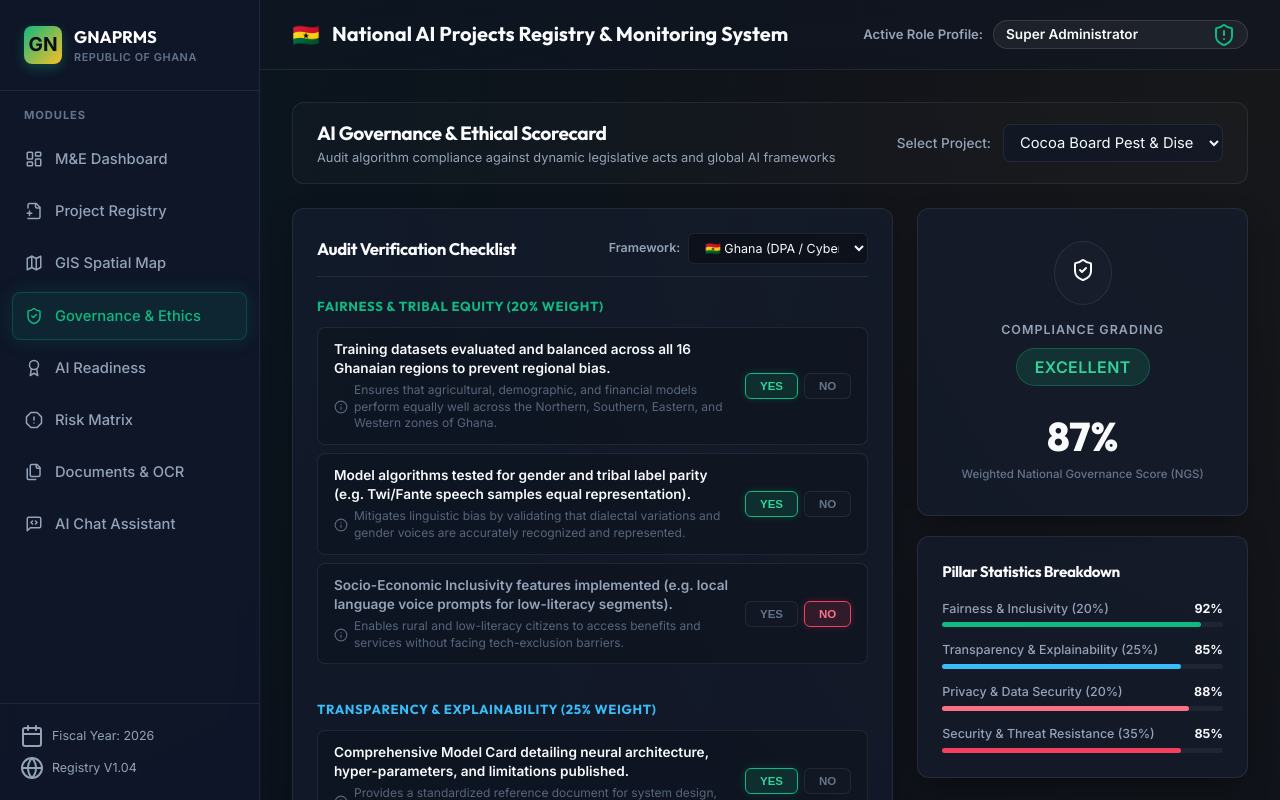
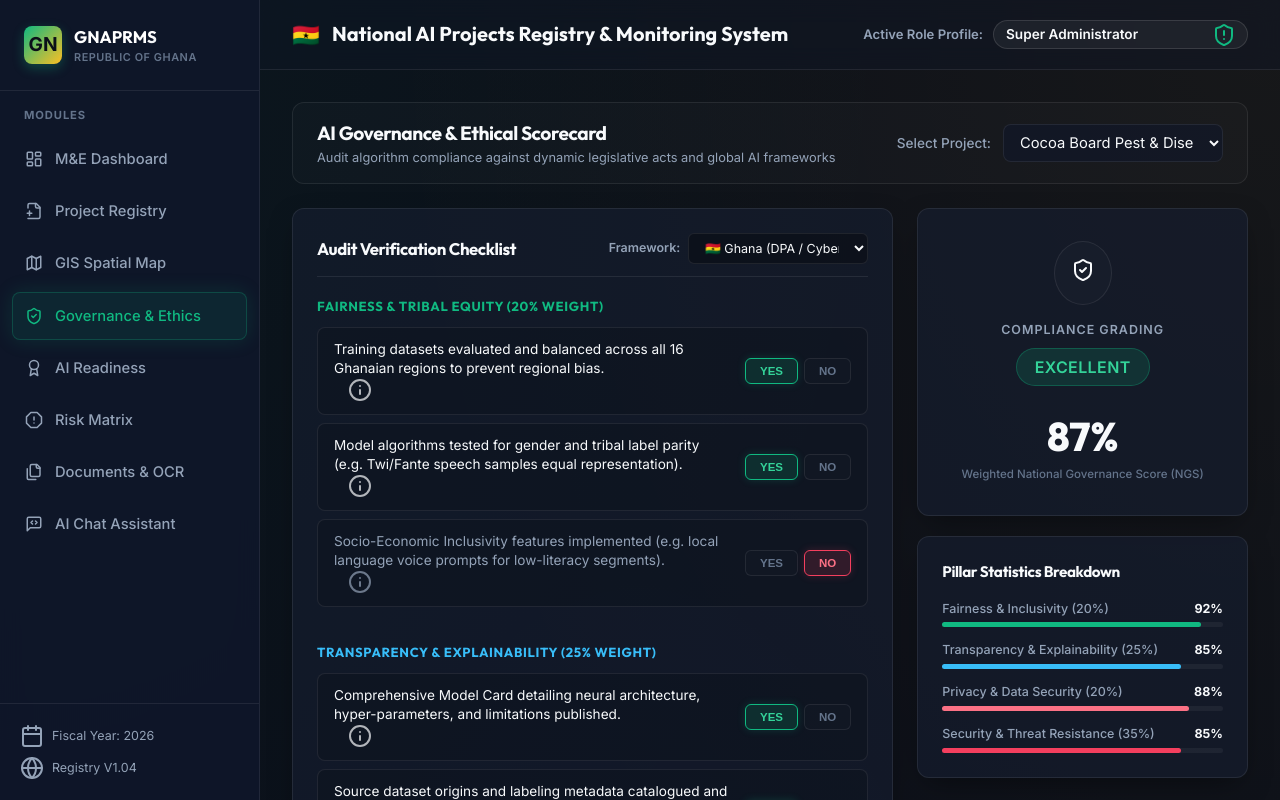
Before and after one commit to nkwasi262-glitch/ai-tracker, a React (Vite) app: page / in a window 1280 px wide. Both pictures are taken after a click on the element "Governance & Ethics". Shown: the top 800 px of the page. Built offline with nearby package versions, Linux system fonts and the light colour scheme.

Commit message:
fix: adjust compliance tooltip alignment and card z-index stacking to prevent occlusion

```diff
--- a/src/components/GovernanceCompliance.tsx
+++ b/src/components/GovernanceCompliance.tsx
@@ -94,8 +94,7 @@ const tooltipStyles = `
     position: absolute;
     z-index: 9999;
     bottom: 130%;
-    left: 50%;
-    transform: translateX(-50%);
+    right: -10px;
     opacity: 0;
     transition: opacity 0.2s ease, transform 0.2s ease, visibility 0.2s ease;
     font-size: 0.76rem;
@@ -110,8 +109,7 @@ const tooltipStyles = `
     content: "";
     position: absolute;
     top: 100%;
-    left: 50%;
-    transform: translateX(-50%);
+    right: 14px;
     border-width: 6px;
     border-style: solid;
     border-color: rgba(15, 23, 42, 0.95) transparent transparent transparent;
@@ -119,7 +117,7 @@ const tooltipStyles = `
   .tooltip-container:hover .tooltip-text {
     visibility: visible;
     opacity: 1;
-    transform: translateX(-50%) translateY(-2px);
+    transform: translateY(-2px);
   }
 `;
 
@@ -288,34 +286,27 @@ export const GovernanceCompliance: React.FC<GovernanceComplianceProps> = ({
                     fontSize: '0.85rem'
                   }}
                 >
-                  <div style={{
-                    display: 'flex',
-                    flexDirection: 'column',
-                    gap: '4px',
-                    flex: 1
-                  }}>
                   <span style={{
                     color: isYes ? 'var(--text-primary)' : 'var(--text-secondary)',
                     lineHeight: '1.4',
-                      fontWeight: 600
+                    flex: 1,
+                    display: 'flex',
+                    alignItems: 'center',
+                    flexWrap: 'wrap'
                   }}>
                     {q.text}
-                    </span>
-                    <span style={{
-                      color: 'var(--text-muted)',
-                      fontSize: '0.75rem',
-                      lineHeight: '1.4',
-                      display: 'flex',
-                      alignItems: 'center',
-                      opacity: 0.85
-                    }}>
+                    {/* Glassmorphic Tooltip on hover */}
+                    <span className="tooltip-container">
                       <Info
-                        className="text-sky-400"
-                        style={{ width: '14px', height: '14px', marginRight: '6px', flexShrink: 0 }}
+                        className="w-4 h-4 text-sky-400 cursor-help hover:text-sky-300"
+                        style={{ marginLeft: '6px', opacity: 0.7 }}
                       />
+                      <span className="tooltip-text">
+                        <strong style={{ color: '#38bdf8', display: 'block', marginBottom: '4px' }}>Parameter Explanation:</strong>
                         {q.description}
                       </span>
-                  </div>
+                    </span>
+                  </span>
 
                   {/* Metadata Format Options (Yes/No Radio Buttons) */}
                   <div style={{ display: 'flex', gap: '6px', flexShrink: 0 }}>
@@ -414,7 +405,7 @@ export const GovernanceCompliance: React.FC<GovernanceComplianceProps> = ({
         <div style={{ display: 'grid', gridTemplateColumns: '2fr 1.1fr', gap: '24px', alignItems: 'start' }}>
 
           {/* LEFT PANEL: Ethical Question Checklists */}
-          <div className="glass-card">
+          <div className="glass-card" style={{ position: 'relative', zIndex: 10 }}>
             <div style={{
               display: 'flex',
               justifyContent: 'space-between',
@@ -466,7 +457,7 @@ export const GovernanceCompliance: React.FC<GovernanceComplianceProps> = ({
           </div>
 
           {/* RIGHT PANEL: Live NGS Scorecard gauge & summary */}
-          <div style={{ display: 'flex', flexDirection: 'column', gap: '20px' }}>
+          <div style={{ display: 'flex', flexDirection: 'column', gap: '20px', position: 'relative', zIndex: 1 }}>
 
             <div className="glass-card" style={{ display: 'flex', flexDirection: 'column', alignItems: 'center', padding: '32px 24px', textAlign: 'center' }}>
               <div style={{ padding: '16px', borderRadius: '50%', background: 'rgba(255,255,255,0.015)', border: '1px solid var(--border-color)', marginBottom: '16px' }}>
```
Lines whose indentation alone changed are shown as unchanged.
